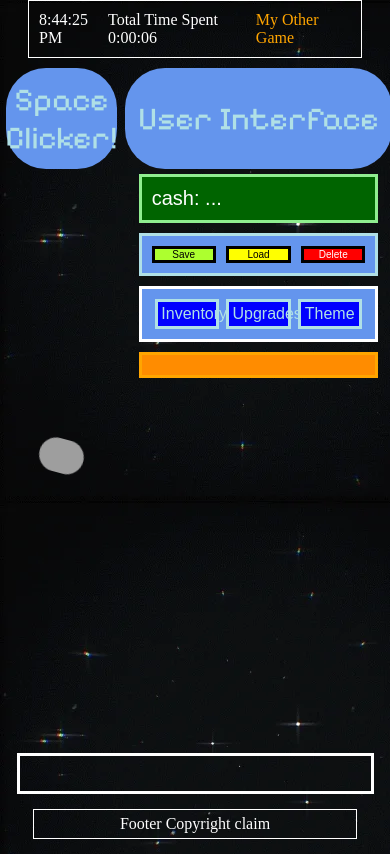
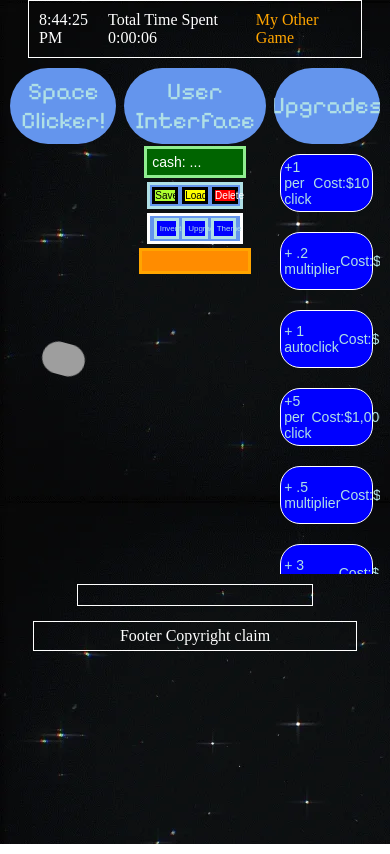
Before and after one commit to JosephM-coding/IdleClicker, a plain HTML site: page index.html in a window 390 px wide. Drawn offline with Linux system fonts and the light colour scheme; grey boxes are pictures that could not be loaded; a web font is replaced by a local one.

Commit message:
Update styles.css

```diff
--- a/styles.css
+++ b/styles.css
@@ -184,6 +184,7 @@ body{
     padding: 10px;
     width: 40%;
     height: 60%;
+    overflow: scroll;
 }
 .partsList{
     display: flex;
@@ -203,6 +204,7 @@ body{
     padding: 10px;
     width: 40%;
     height: 60%;
+    overflow: scroll;
 }
 .upgradesList{
     /* display: flex;
@@ -251,6 +253,8 @@ body{
 }
 .leftArrow{
     border: 3px solid black;
+    display: flex;
+    align-items: center;
     font-size: 30px;
 }
 
@@ -371,10 +375,118 @@ body{
     display: none!important;
 }
 @media screen and (max-width: 680px) {
+    .game-container{
+        display: grid;
+        grid-template-columns: 1fr 2% 1fr 2% 1fr;
+        margin: 10px;
+        height: 60vh;
+        max-height: 700px;
+        overflow-y: hidden;
+    }
+    .right-container-inners div{
+        font-size: 14px;
+    }
+    .right-container-header{
+        font-size: 12px;
+    }
+    .middle-container-header{
+        font-size: 12px;
+    }
+    .left-container-header{
+        font-size: 12px;
+    }
+    .CashCount-box{
+        background-color: darkgreen;
+        margin: 2px 2px 2px 2px;
+        padding: 5px;
+        border: 3px solid lightgreen;
+        height: 10%;
+        width: 60%;
+
+    }
+    .CashCount{
+        font-size: 14px;
+        color: white;
+        font-weight: 2px;
+    }
     .progress-box button{
         font-size: 10px;
     }
-    .right-container-inners div{
-        font-size: 15px;
+    .progressBar{
+        border: 1px solid white;
+        width: 60%;
+        height: 20px;
+        font-size: 10px;
+    }
+    .Interface{
+        display: flex;
+        align-items: center;
+        justify-content: space-around;
+        background-color: cornflowerblue;
+        margin: 2px 2px 2px 2px;
+        padding: 2px;
+        border: 3px solid white;
+        height: 10%;
+        width: 60%;
+    }
+    .Interface button{
+        padding: 3px;
+        background-color: blue;
+        border: 3px solid powderblue;
+        font-size: 8px;
+        width: 30%;
+        color: powderblue;
+    }
+    .AlertBox{
+        background-color: darkorange;
+        font-size: 8px;
+        margin: 2px 2px 2px 2px;
+        padding: 10px;
+        border: 3px solid orange;
+        width: 60%;
+        overflow: hidden;
+    }
+    .progress-box{
+        display: flex;
+        justify-content: space-between;
+        background-color: cornflowerblue;
+        margin: 2px 2px 2px 2px;
+        padding: 2px;
+        border: 3px solid powderblue;
+        width: 60%;
+        max-height: 80%;
+        font-size: 8px;
+    }
+    .right-container-header{
+        /* display: flex; */
+        /* flex-direction: column; */
+        /* justify-content: center; */
+        background-color: blue;
+        color: powderblue;
+        /* height: 15%; */
+        text-align: center;
+        align-items: center;
+        position: relative;
+    }
+    .RightHeaderControls{
+        display: none;
+        justify-content: space-between;
+        align-items: center;
+        width: 90%;
+        position: absolute;
+    }
+    .rightArrow{
+        font-size: 30px;
+        display: flex;
+        align-items: center;
+        border: none;
+        color: blue;
+    }
+    .leftArrow{
+        border: none;
+        color: blue;
+        display: flex;
+        align-items: center;
+        font-size: 30px;
     }
 }
```
